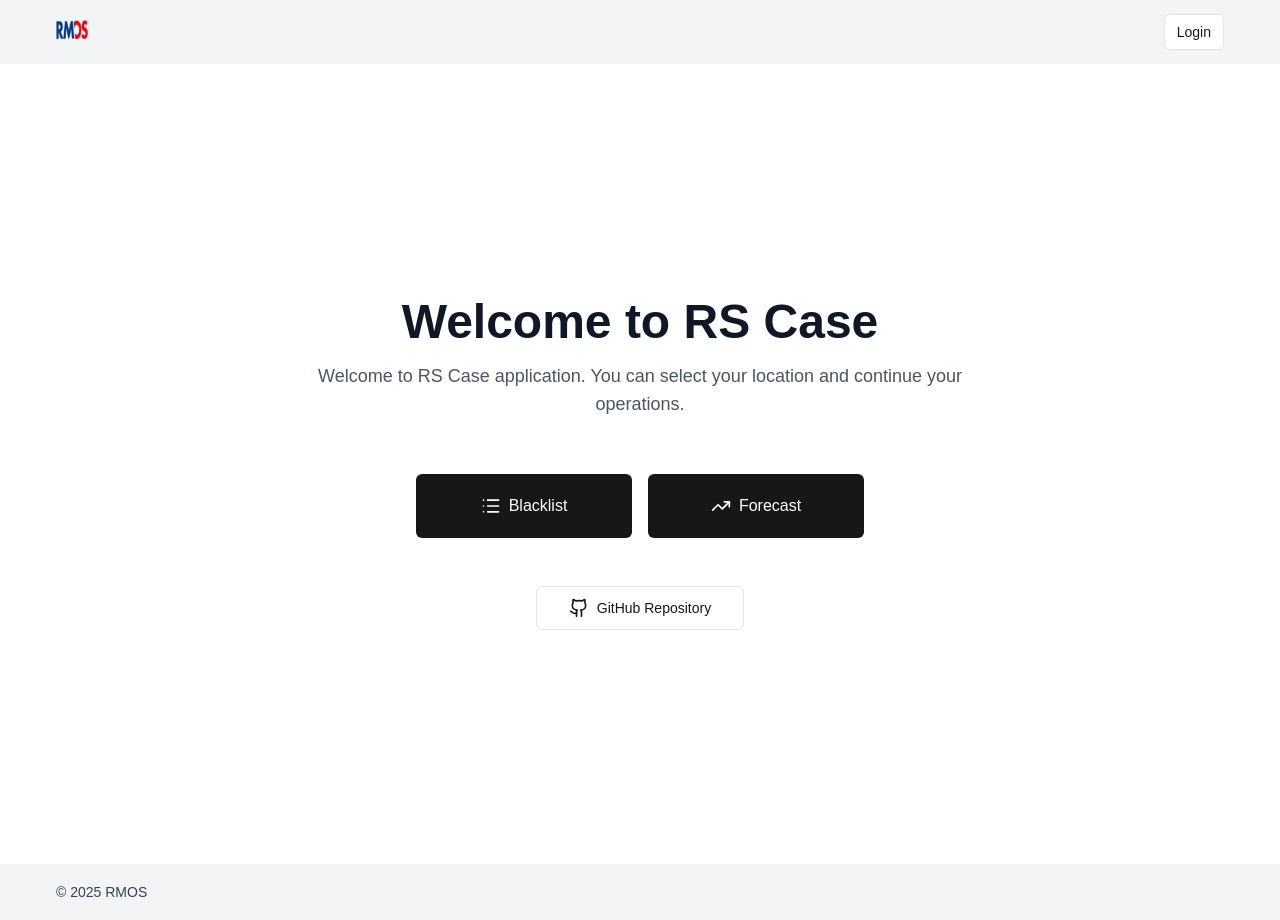
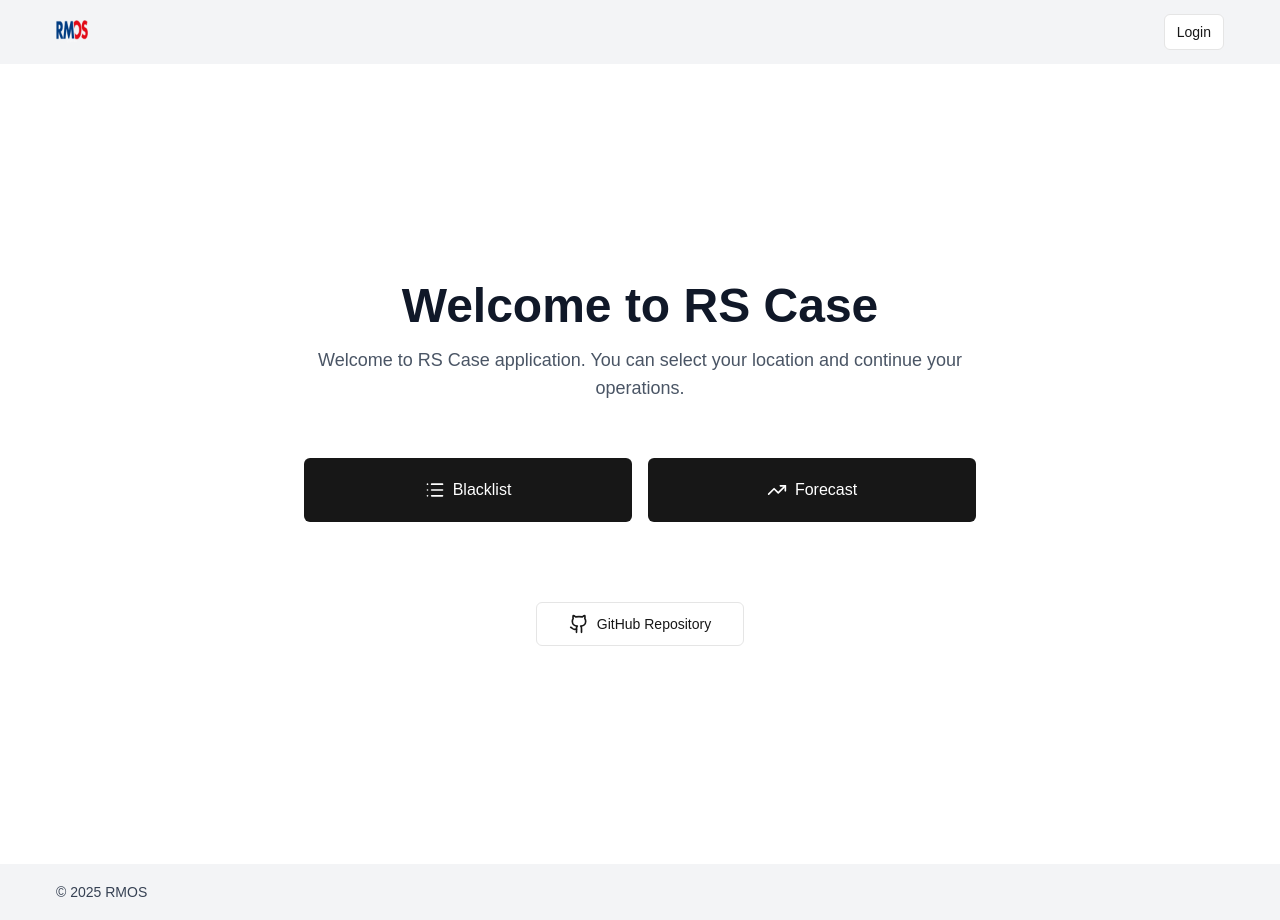
Before and after one commit to AliKaner/rs-case, a Next.js app: page / in a window 1280 px wide. Built offline with nearby package versions, Linux system fonts and the light colour scheme.

Commit message:
fix: improve formatting and layout of the Home page

```diff
--- a/src/app/page.tsx
+++ b/src/app/page.tsx
@@ -12,14 +12,15 @@ export default function Home() {
     <div className="flex flex-col items-center justify-center min-h-[60vh] gap-8 p-4">
       <div className="text-center space-y-4 max-w-2xl">
         <h1 className="text-4xl md:text-5xl font-bold text-gray-900">
-         Welcome to RS Case
+          Welcome to RS Case
         </h1>
         <p className="text-lg text-gray-600">
-          Welcome to RS Case application. You can select your location and continue your operations.
+          Welcome to RS Case application. You can select your location and
+          continue your operations.
         </p>
       </div>
 
-      <div className="flex flex-col sm:flex-row gap-4 mt-6 w-full max-w-md">
+      <div className="flex flex-col sm:flex-row gap-4 mt-6 w-full max-w-2xl h-24">
         <Button
           onClick={() => router.push(ROUTES.BLACK_LIST)}
           size="lg"
```
